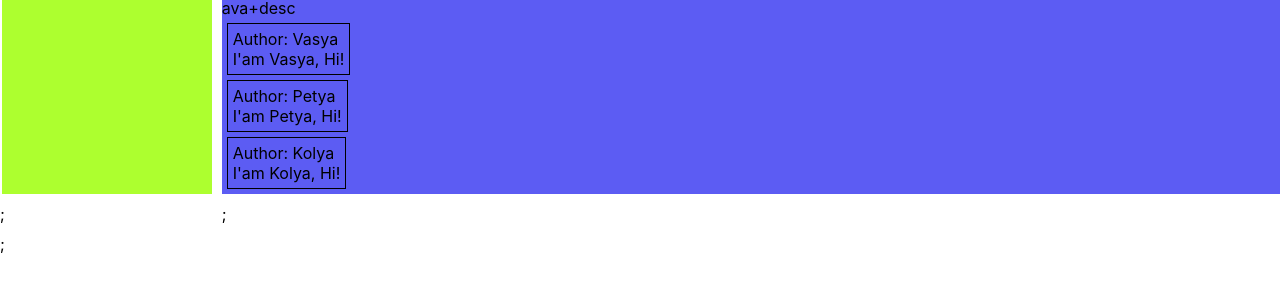
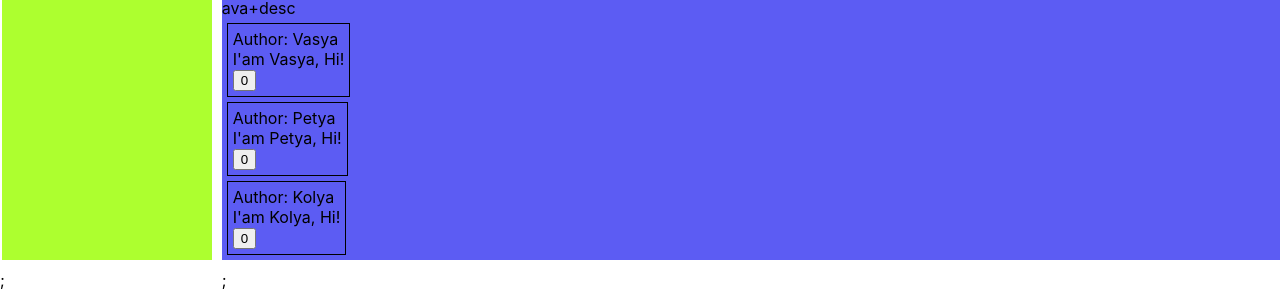
Before and after one commit to Beregovich/REACT-Way-of-the-Samurai, a React (Create React App) app: page / in a window 1280 px wide. Shown: the part 416-715 px from the top of the page. Built offline with nearby package versions, Linux system fonts and the light colour scheme.

Commit message:
add likes button

```diff
--- a/src/components/Profile/MyPosts/Post/Post.jsx
+++ b/src/components/Profile/MyPosts/Post/Post.jsx
@@ -1,7 +1,9 @@
-import React from 'react';
+import React, { useState } from 'react';
 import classes from './Post.module.css';
 
 const Post = (props) => {
+    const [likes, setLikes] = useState(0);
+
     return (
         <div className={classes.item}>
             <span>
@@ -10,6 +12,12 @@ const Post = (props) => {
             <div>
                 {props.message}
             </div>
+            <button onClick={() => {
+                setLikes(likes + 1)
+            }
+            }>
+                {likes}
+            </button>
         </div>
     );
 }
```
